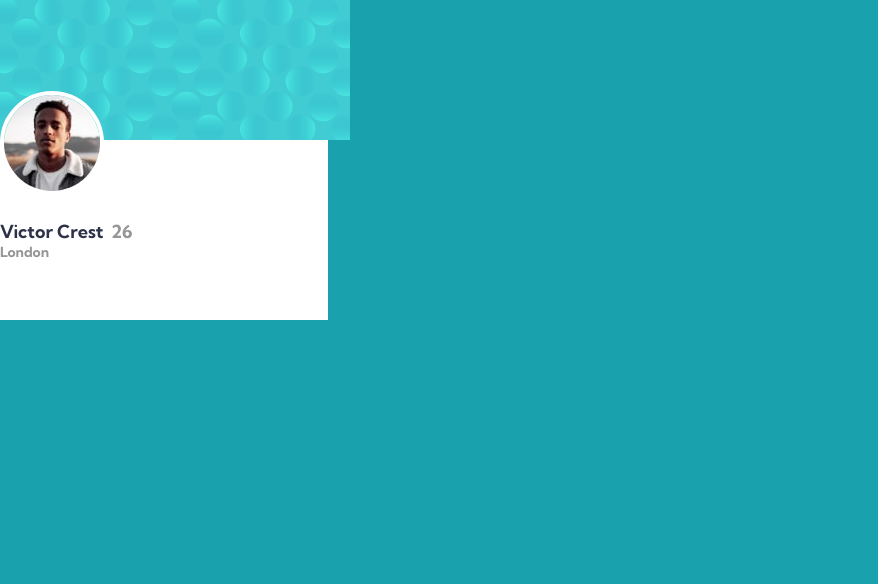
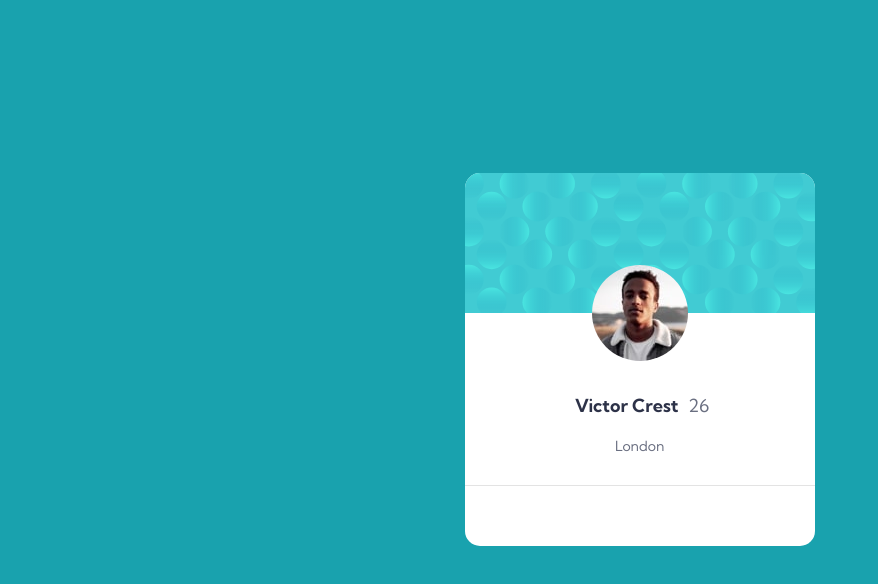
Before and after one commit to nthbaldez/challenge_1, a plain HTML site: page index.html in a window 1280 px wide. Shown: the whole page, without its empty margins (0-878 px from the left). Drawn offline with Linux system fonts and the light colour scheme.

Commit message:
second commit

```diff
--- a/index.html
+++ b/index.html
@@ -15,27 +15,27 @@
   </head>
 
   <body>
-      <div id="main">
+    <div id="card">
+      <img id="bg-pattern-card" src="/images/bg-pattern-card.svg" alt="img-card" />
 
-        <div id="images">
-            <div id="card">
-                <img src="/images/bg-pattern-card.svg" alt="bg-pattern-card">
-            </div>
-            <div id="img-profile">
-                <img class="img" src="/images/image-victor.jpg" alt="image-victor">
+      <div id="img_profile">
+        <img src="/images/image-victor.jpg" alt="img-profile">
       </div>
 
       <div id="profile">
-                <p class="dark-blue">Victor Crest</p>
-                <p class="dark-gray">26</p>
+        <p id="name">Victor Crest</p>
+        <p id="age">26</p>
       </div>
 
-            <p class="dark-gray city">London</p>
+      <div id="city">
+        <p>London</p>
       </div>
 
+      <footer>
+        <div id="footer">
 
-
-
+        </div>
+      </footer>
     </div>
   </body>
 </html>
--- a/styles.css
+++ b/styles.css
@@ -12,41 +12,61 @@ body {
     background-color: hsl(185, 75%, 39%);
 }
 
-#images {
+#card {
     background: white;
-    width: 25.6%;
-    height: 20rem;
+    max-width: max-content;
+    height: 373px;
+    padding: 0;
+    margin: 173px auto;
+    display: block;
+    border-radius: 15px;
+}
+
+img {
+    margin: auto;
+    border-radius: 15rem;
+
+}
+
+#img_profile {
+    margin: auto;
+    margin-top: -53px;
+    max-width: max-content;
+    display: block;
+
+}
+
+#bg-pattern-card {
+    border-radius: 15px 15px 0 0;
 }
 
 #profile {
     display: flex;
-
+    margin-left: 110px;
+    margin-top: 28px;
+    width: 140px;
 }
 
-#img-profile {
-    width: 50%;
-    margin-top: -3.4rem;
-    margin-bottom: 1.3rem;
-    border: 10px;
+#name {
+    font-weight: 700;
+    color: hsl(229, 23%, 23%);
+    padding-right: 10px;
 }
 
-.img {
-    border-radius: 20rem;
-    border: 0.3rem solid white;
+#age {
+    color: hsl(227, 10%, 46%);
 }
 
-.dark-blue {
-    color: hsl(229, 23%, 23%);
-    font-weight: 700;
-    margin-right: 0.5rem;
+#city {
+    font-size: 14px;
+    font-weight: 400;
+    color: hsl(227, 10%, 46%);
+    margin: 20px 150px 0px;
+    padding-bottom: 30px;
 }
 
-.dark-gray {
-    color: hsl(0, 0%, 59%);
-    font-weight: 700;
+#footer {
+    border-top: 1px solid;
+    border-color: hsl(0, 0%, 89%);
+    height: 88px;
 }
-
-.dark-gray.city {
-    font-size: 14px;
-
-}
```
Lines whose indentation alone changed are shown as unchanged.
